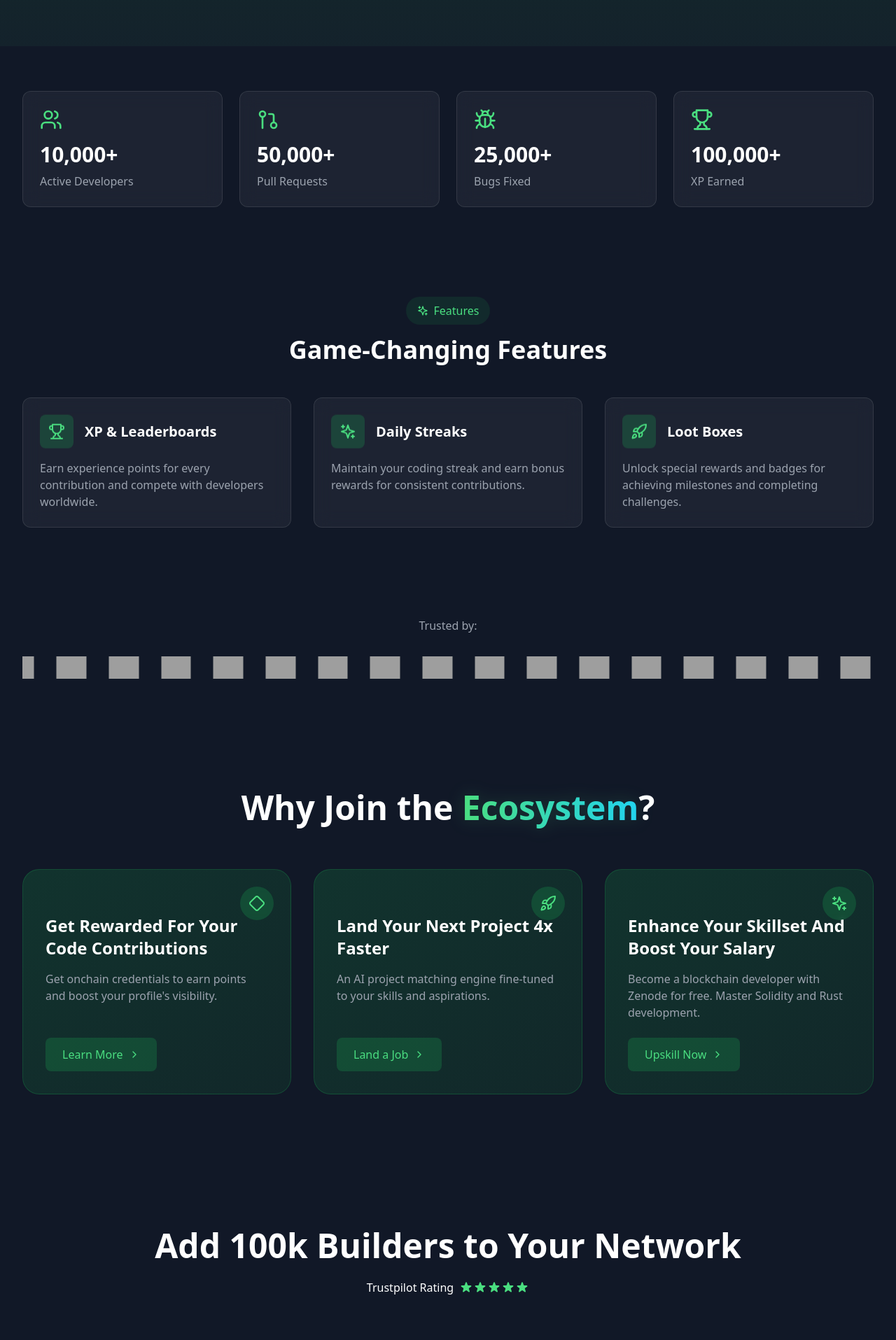
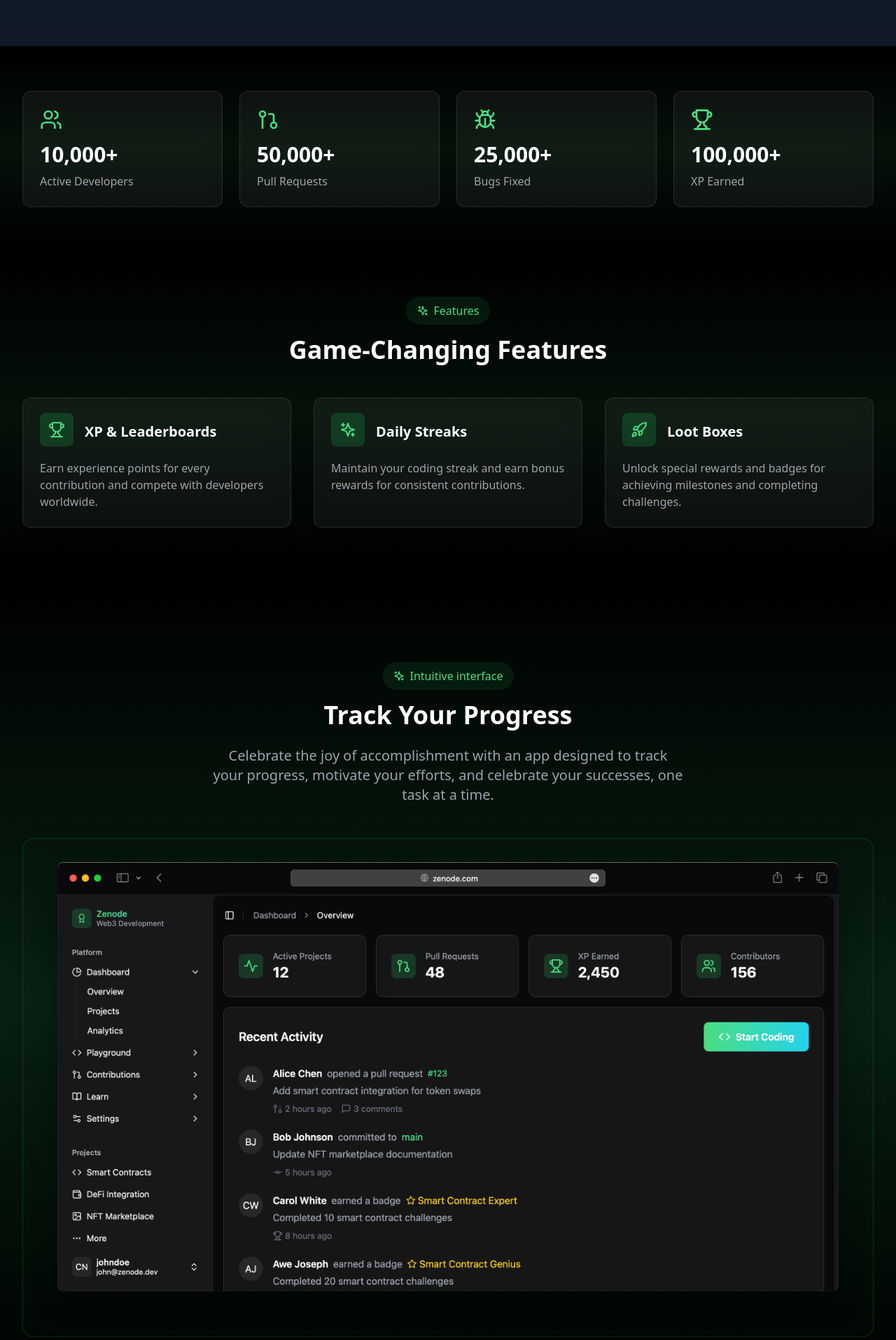
Before and after one commit to Jossyboydgenius/Zenode, a React (Vite) app: page / in a window 1280 px wide. Shown: the part 760-2675 px from the top of the page at 70% size. Built offline with nearby package versions, Linux system fonts and the light colour scheme; grey boxes are pictures that could not be loaded.

Commit message:
Updated the gradient color of the landing page from dark grey to black

```diff
--- a/src/pages/Landing.tsx
+++ b/src/pages/Landing.tsx
@@ -8,7 +8,7 @@ export default function LandingPage() {
       {/* Hero Section */}
       <div className="relative pt-32">
         {/* Gradient overlay - inverted direction */}
-        <div className="absolute inset-0 bg-gradient-to-b from-black/90 via-green-900/40 to-green-400/5"></div>
+        <div className="absolute inset-0 bg-gradient-to-b from-black/90 via-green-900/40"></div>
 
         {/* Light curve at bottom */}
         <div className="absolute bottom-0 left-0 right-0 h-32">
@@ -40,7 +40,9 @@ export default function LandingPage() {
       </div>
 
       {/* Stats Section */}
-      <div className="max-w-7xl mx-auto px-4 sm:px-6 lg:px-8 py-16">
+      <div className="relative w-full bg-black py-16">
+        <div className="absolute inset-0 bg-gradient-to-b from-black via-green-900/20 to-transparent"></div>
+        <div className="relative max-w-7xl mx-auto px-4 sm:px-6 lg:px-8">
           <div className="grid grid-cols-1 md:grid-cols-4 gap-6">
             <StatCard icon={Users} value="10,000+" label="Active Developers" />
             <StatCard icon={GitPullRequest} value="50,000+" label="Pull Requests" />
@@ -48,9 +50,12 @@ export default function LandingPage() {
             <StatCard icon={Trophy} value="100,000+" label="XP Earned" />
           </div>
         </div>
+      </div>
 
       {/* Features Section */}
-      <div className="max-w-7xl mx-auto px-4 sm:px-6 lg:px-8 py-16">
+      <div className="relative w-full bg-black py-16">
+        <div className="absolute inset-0 bg-gradient-to-b from-black via-green-900/20 to-transparent"></div>
+        <div className="relative max-w-7xl mx-auto px-4 sm:px-6 lg:px-8">
           <div className="text-center mb-12">
             <div className="inline-flex items-center px-4 py-2 rounded-full bg-green-500/10 text-green-400 mb-4">
               <Sparkles className="w-4 h-4 mr-2" />
@@ -78,9 +83,42 @@ export default function LandingPage() {
             />
           </div>
         </div>
+      </div>
+
+      {/* Dashboard Preview Section */}
+      <div className="relative w-full bg-black py-32">
+        {/* Gradient overlay */}
+        <div className="absolute inset-0 bg-gradient-to-b from-black/90 via-green-900/40"></div>
+
+        <div className="relative max-w-7xl mx-auto px-4 sm:px-6 lg:px-8">
+          <div className="text-center mb-12">
+            <div className="inline-flex items-center px-4 py-2 rounded-full bg-green-500/10 text-green-400 mb-4">
+              <Sparkles className="w-4 h-4 mr-2" />
+              <span>Intuitive interface</span>
+            </div>
+            <h2 className="text-4xl font-bold text-white mb-6">
+              Track Your Progress
+            </h2>
+            <p className="text-xl text-gray-400 max-w-2xl mx-auto">
+              Celebrate the joy of accomplishment with an app designed to track your progress,
+              motivate your efforts, and celebrate your successes, one task at a time.
+            </p>
+          </div>
+
+          <div className="rounded-2xl overflow-hidden shadow-2xl border border-green-500/20">
+            <img
+              src="/src/assets/images/dashboard.png"
+              alt="Dashboard Preview"
+              className="w-full h-auto"
+            />
+          </div>
+        </div>
+      </div>
 
       {/* Trusted By Section */}
-      <div className="max-w-7xl mx-auto px-4 sm:px-6 lg:px-8 py-16">
+      <div className="relative w-full bg-black py-16">
+        <div className="absolute inset-0 bg-gradient-to-b from-black via-green-900/20 to-transparent"></div>
+        <div className="relative max-w-7xl mx-auto px-4 sm:px-6 lg:px-8">
           <h3 className="text-center text-gray-400 mb-8">Trusted by:</h3>
           <div className="relative overflow-hidden">
             <div className="flex items-center space-x-8 animate-scroll hover:pause">
@@ -126,9 +164,12 @@ export default function LandingPage() {
             </div>
           </div>
         </div>
+      </div>
 
       {/* Why Join Section */}
-      <div className="max-w-7xl mx-auto px-4 sm:px-6 lg:px-8 py-24">
+      <div className="relative w-full bg-black py-24">
+        <div className="absolute inset-0 bg-gradient-to-b from-black via-green-900/20 to-transparent"></div>
+        <div className="relative max-w-7xl mx-auto px-4 sm:px-6 lg:px-8">
           <div className="text-center mb-16">
             <h2 className="text-5xl font-bold text-white">
               Why Join the <span className="gradient-text green-glow">Ecosystem</span>?
@@ -155,9 +196,12 @@ export default function LandingPage() {
             />
           </div>
         </div>
+      </div>
 
       {/* Testimonials Section */}
-      <div className="max-w-7xl mx-auto px-4 sm:px-6 lg:px-8 py-24">
+      <div className="relative w-full bg-black/95 py-24">
+        <div className="absolute inset-0 bg-gradient-to-b from-black via-green-900/10 to-black/95"></div>
+        <div className="relative max-w-7xl mx-auto px-4 sm:px-6 lg:px-8">
           <div className="text-center mb-8">
             <h2 className="text-5xl font-bold text-white mb-6">
               Add 100k Builders to Your Network
@@ -199,6 +243,7 @@ export default function LandingPage() {
             />
           </div>
         </div>
+      </div>
     </>
   );
 }
```
Lines whose indentation alone changed are shown as unchanged.
